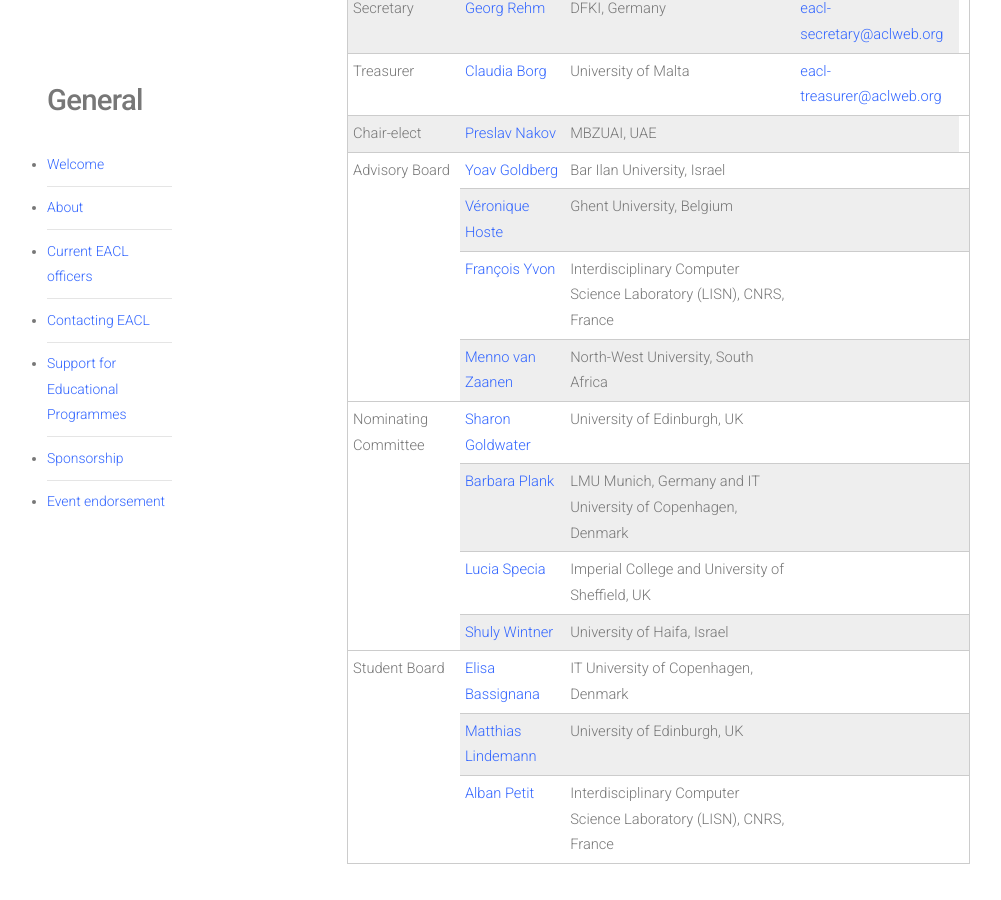
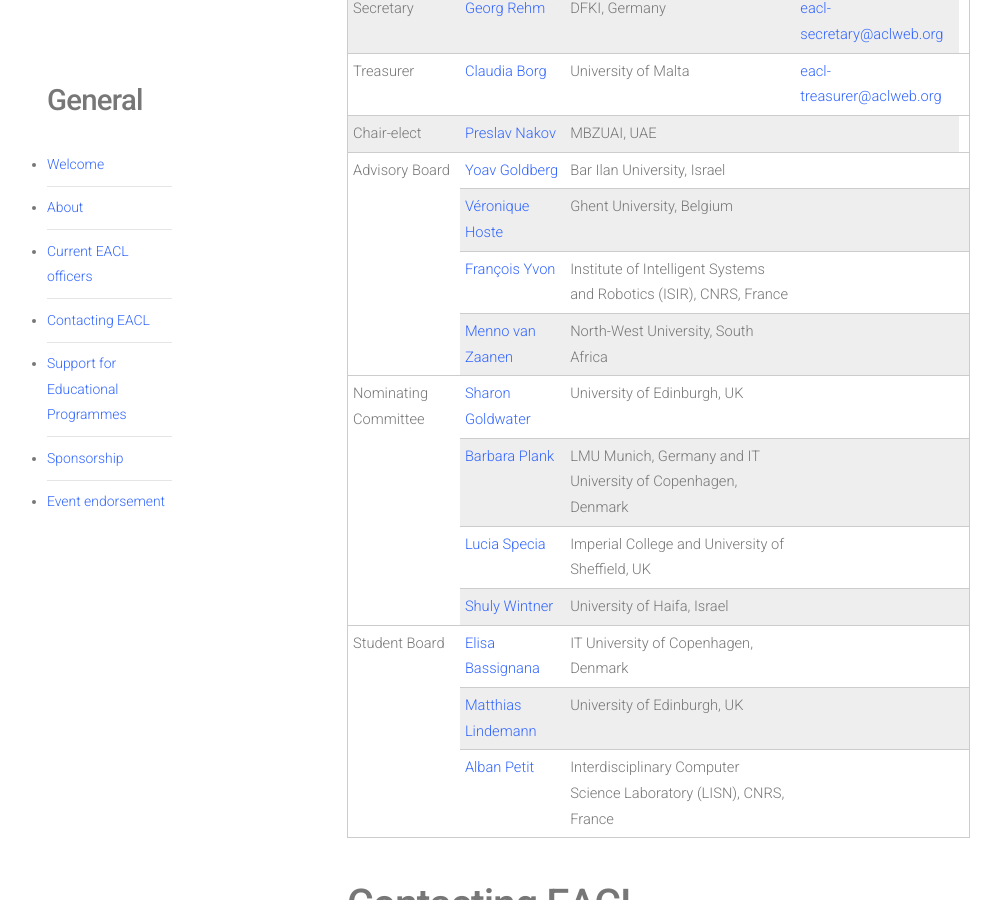
Before and after one commit to EaclWebmaster/EaclWebmaster.github.io, a Jekyll site: the page built from general/index.html, in a window 1280 px wide and 900 px high, scrolled down 1619 px. Shown: the whole window, without its empty margins (113-1114 px from the left). Built offline with Jekyll 4.4.1, drawn with Linux system fonts in a browser that asks for light colours; nearby versions of some CDN libraries.

Commit message:
Update 0_officers.html

```diff
--- a/general/sections/0_officers.html
+++ b/general/sections/0_officers.html
@@ -13,7 +13,7 @@ Treasurer | <a href="https://www.um.edu.mt/profile/claudiaborg">Claudia Borg</a>
 Chair-elect | <a href="https://mbzuai.ac.ae/study/faculty/preslav-nakov">Preslav Nakov</a> | MBZUAI, UAE |
 Advisory Board ^ rowspan="4" valign="top" | <a href="https://u.cs.biu.ac.il/~yogo/">Yoav Goldberg</a> | Bar Ilan University, Israel |
 <a href="https://research.flw.ugent.be/en/veronique.hoste">Véronique Hoste</a> | Ghent University, Belgium |
-<a href="https://fyvo.github.io">François Yvon</a> | Interdisciplinary Computer Science Laboratory (LISN), CNRS, France |
+<a href="https://fyvo.github.io">François Yvon</a> | Institute of Intelligent Systems and Robotics (ISIR), CNRS, France |
 <a href="https://sadilar.org/index.php/en/9-about/109-dh-prof">Menno van Zaanen</a> | North-West University, South Africa |
 Nominating Committee  ^ rowspan="4" valign="top" | <a href="https://homepages.inf.ed.ac.uk/sgwater/">Sharon Goldwater</a> | University of Edinburgh, UK |
 <a href="https://www.cis.uni-muenchen.de/personen/professoren/bplank/index.html">Barbara Plank</a> | LMU Munich, Germany and IT University of Copenhagen, Denmark |
```
